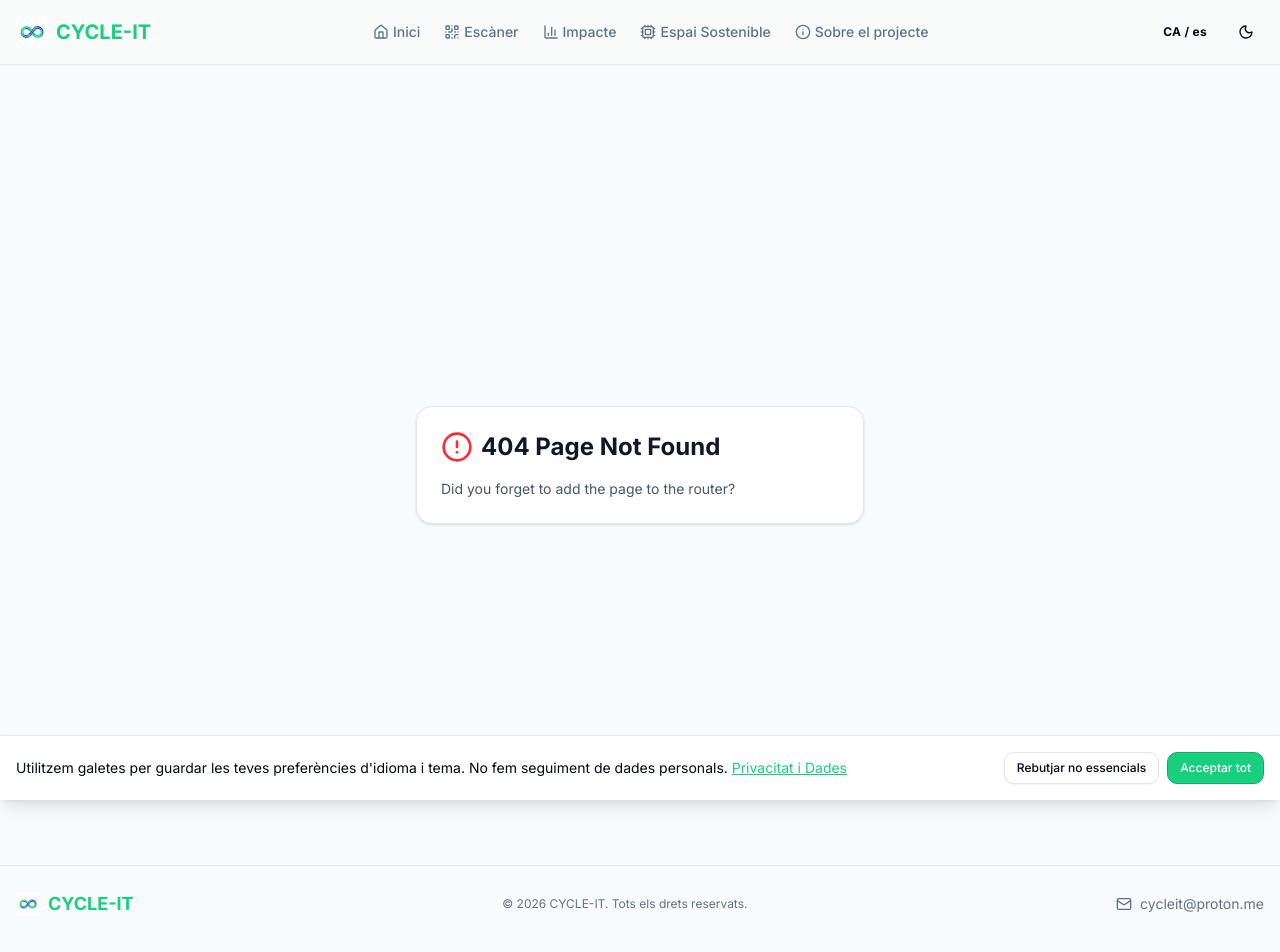
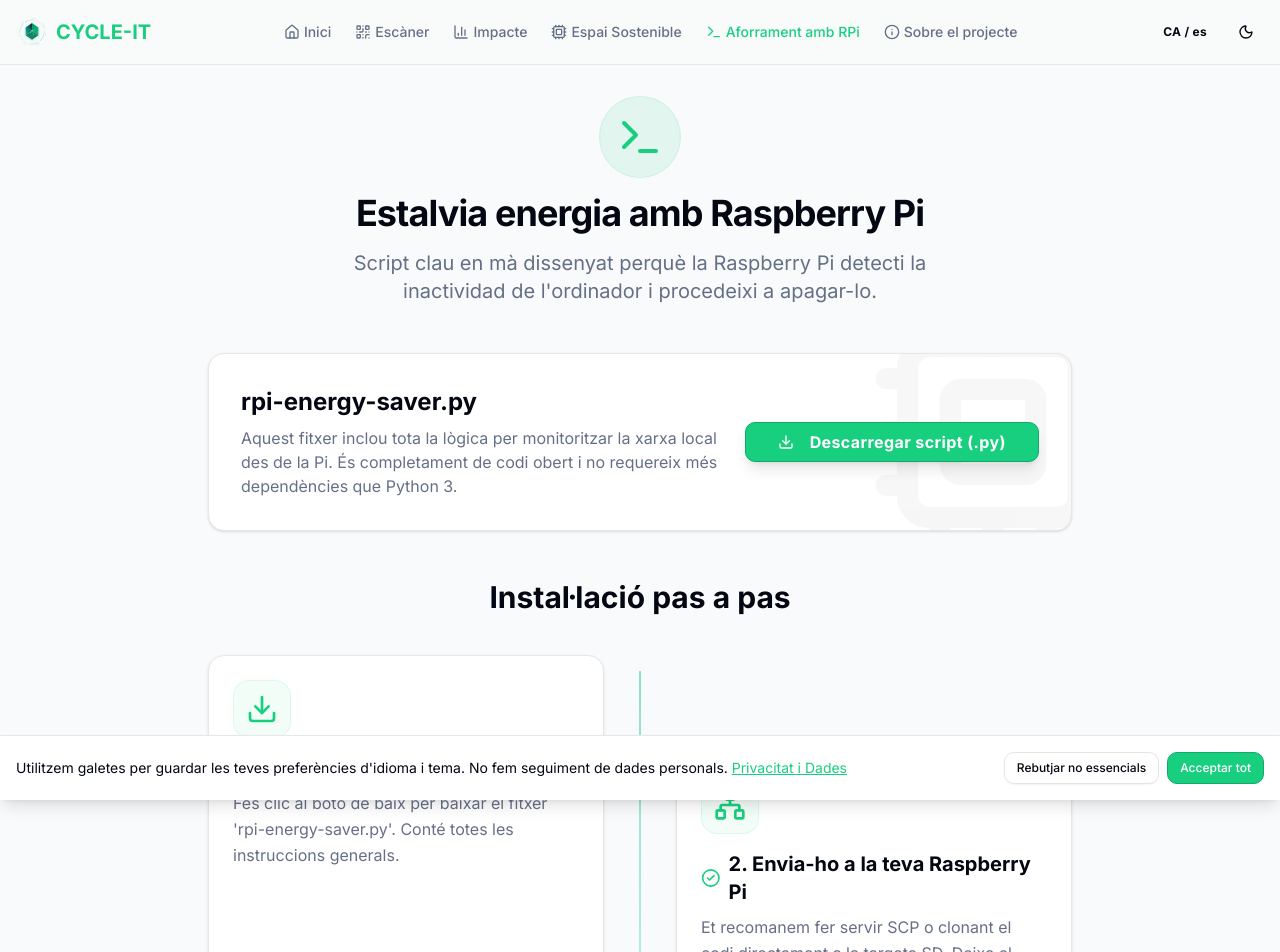
Before and after one commit to epuertasa/CYCLE-IT, a React (Vite) app: page /rpi-script in a window 1280 px wide. Shown: the top 952 px of the page. Built offline with nearby package versions, Linux system fonts and the light colour scheme.

Commit message:
feat: design enterprise revamp, rpi script and new svg logo

```diff
--- a/src/App.tsx
+++ b/src/App.tsx
@@ -14,6 +14,7 @@
 import QrCodes from "@/pages/qrcodes";
 import NotFound from "@/pages/not-found";
 import AulaVerde from "@/pages/aula-verde";
+import RpiScript from "@/pages/rpi-script";
 
 const queryClient = new QueryClient();
 
@@ -28,6 +29,7 @@
         <Route path="/about" component={About} />
         <Route path="/aula-verde" component={AulaVerde} />
         <Route path="/qrcodes" component={QrCodes} />
+        <Route path="/rpi-script" component={RpiScript} />
         <Route component={NotFound} />
       </Switch>
     </Layout>
--- a/src/components/layout.tsx
+++ b/src/components/layout.tsx
@@ -2,7 +2,7 @@
 import { Link, useLocation } from "wouter";
 import { useTranslation } from "@/hooks/use-translation";
 import { useTheme } from "next-themes";
-import { Sun, Moon, BarChart3, Info, QrCode, Menu, X, Home, Mail, Cpu } from "lucide-react";
+import { Sun, Moon, BarChart3, Info, QrCode, Menu, X, Home, Mail, Cpu, Terminal } from "lucide-react";
 import { Button } from "@/components/ui/button";
 
 export function Layout({ children }: { children: React.ReactNode }) {
@@ -36,6 +36,7 @@
     { href: "/scanner", label: t("nav.scanner"), icon: QrCode },
     { href: "/impact", label: t("nav.impact"), icon: BarChart3 },
     { href: "/aula-verde", label: t("nav.aula_verde"), icon: Cpu },
+    { href: "/rpi-script", label: t("nav.rpi_script"), icon: Terminal },
     { href: "/about", label: t("nav.about"), icon: Info },
   ];
 
@@ -44,7 +45,7 @@
       <header className="sticky top-0 z-50 w-full border-b border-border bg-background/95 backdrop-blur supports-[backdrop-filter]:bg-background/60">
         <div className="container mx-auto px-4 h-16 flex items-center justify-between">
           <Link href="/" className="flex items-center space-x-2 text-primary font-bold text-xl" data-testid="link-logo">
-            <img src="/logo-cycle-it.png" alt="Logo" className="h-8 w-8 object-contain" />
+            <img src="/logo-cycle-it.svg" alt="Logo" className="h-8 w-8 object-contain" />
             <span>CYCLE-IT</span>
           </Link>
 
@@ -144,7 +145,7 @@
         <div className="container mx-auto px-4 py-6">
           <div className="flex flex-col md:flex-row items-center justify-between gap-4">
             <div className="flex items-center gap-2 text-primary font-bold text-lg">
-              <img src="/logo-cycle-it.png" alt="Logo" className="h-6 w-6 object-contain" />
+              <img src="/logo-cycle-it.svg" alt="Logo" className="h-6 w-6 object-contain" />
               <span>CYCLE-IT</span>
             </div>
             <p className="text-xs text-muted-foreground text-center">
--- a/src/i18n/translations.ts
+++ b/src/i18n/translations.ts
@@ -65,7 +65,19 @@
     "aula_verde.conceptTitle": "El Concepte Industrial",
     "aula_verde.conceptText": "L'Espai Sostenible no va de plantes, va d'arquitectura tecnològica eficient per a empreses. Prioritzem sistemes de baix consum i monitorització IoT per maximitzar l'estalvi i la circularitat.",
     "aula_verde.safetyTitle": "Seguretat i Ergonomia",
-    "aula_verde.safetyText": "Dissenyat per a fluxos de treball moderns. Una combinació lliure de riscos laborals ideal per a institucions i empreses que aposten per un futur verd."
+    "aula_verde.safetyText": "Dissenyat per a fluxos de treball moderns. Una combinació lliure de riscos laborals ideal per a institucions i empreses que aposten per un futur verd.",
+    "nav.rpi_script": "Aforrament amb RPi",
+    "rpi.title": "Estalvia energia amb Raspberry Pi",
+    "rpi.subtitle": "Script clau en mà dissenyat perquè la Raspberry Pi detecti la inactividad de l'ordinador i procedeixi a apagar-lo.",
+    "rpi.step1.title": "1. Descarrega l'script",
+    "rpi.step1.desc": "Fes clic al botó de baix per baixar el fitxer 'rpi-energy-saver.py'. Conté totes les instruccions generals.",
+    "rpi.step2.title": "2. Envia-ho a la teva Raspberry Pi",
+    "rpi.step2.desc": "Et recomanem fer servir SCP o clonant el codi directament a la targeta SD. Deixa el fitxer a prop com a `/home/pi/scripts/`.",
+    "rpi.step3.title": "3. Configura la IP del PC",
+    "rpi.step3.desc": "Edita el fitxer i canvia `PC_IP = \"...\"` canviant-la per l'adreça en xarxa de l'ordinador principal. L'script farà un ping continu per testar.",
+    "rpi.step4.title": "4. Executa-ho permanentment",
+    "rpi.step4.desc": "Pots utilitzar utilitats com `systemd`, `cron` o la comanda `nohup python3 rpi-energy-saver.py &` per assegurar-te que sempre estigui viu.",
+    "rpi.downloadBtn": "Descarregar script (.py)"
   },
   es: {
     "nav.home": "Inicio",
@@ -131,7 +143,19 @@
     "aula_verde.conceptTitle": "El Concepto Industrial",
     "aula_verde.conceptText": "El Espacio Sostenible no va de plantas, va de arquitectura tecnológica eficiente para empresas. Priorizamos sistemas de bajo consumo y monitorización IoT para maximizar el ahorro y la circularidad.",
     "aula_verde.safetyTitle": "Seguridad y Ergonomía",
-    "aula_verde.safetyText": "Diseñado para flujos de trabajo modernos. Una combinación libre de riesgos laborales ideal para instituciones y empresas que apuestan por un futuro verde."
+    "aula_verde.safetyText": "Diseñado para flujos de trabajo modernos. Una combinación libre de riesgos laborales ideal para instituciones y empresas que apuestan por un futuro verde.",
+    "nav.rpi_script": "Ahorro con RPi",
+    "rpi.title": "Ahorra energía con Raspberry Pi",
+    "rpi.subtitle": "Script llave en mano para que la Raspberry Pi detecte la inactividad del ordenador y actúe para apagarlo.",
+    "rpi.step1.title": "1. Descarga el script",
+    "rpi.step1.desc": "Haz clic en el botón de abajo y baja el archivo 'rpi-energy-saver.py'.",
+    "rpi.step2.title": "2. Envíalo a tu Raspberry Pi",
+    "rpi.step2.desc": "Usa SCP o descárgalo de nuevo desde la Pi. Guárdalo bien en `/home/pi/scripts/`.",
+    "rpi.step3.title": "3. Configura la IP de tu PC",
+    "rpi.step3.desc": "Cambia la variable interna `PC_IP` por la red local que tenga asignada tu ordenador. El programa pringará esta dirección.",
+    "rpi.step4.title": "4. Ejecútalo siempre",
+    "rpi.step4.desc": "Integra el archivo con servicios como `systemd`, o lánzalo siempre desde el fondo aplicando `nohup python3 rpi-energy-saver.py &`.",
+    "rpi.downloadBtn": "Descargar el script (.py)"
   }
 } as const;
 
--- a/src/index.css
+++ b/src/index.css
@@ -139,36 +139,36 @@
   --elevate-1: rgba(255,255,255, .04);
   --elevate-2: rgba(255,255,255, .09);
 
-  --background: 240 10% 4%;
+  --background: 222 47% 5%;
   --foreground: 0 0% 98%;
-  --border: 240 5% 15%;
-  --card: 240 10% 6%;
+  --border: 222 25% 15%;
+  --card: 222 47% 8%;
   --card-foreground: 0 0% 98%;
-  --card-border: 240 5% 15%;
-  --sidebar: 240 10% 2%;
+  --card-border: 222 25% 15%;
+  --sidebar: 222 47% 4%;
   --sidebar-foreground: 240 5% 90%;
-  --sidebar-border: 240 5% 10%;
-  --sidebar-primary: 154 90% 50%;
-  --sidebar-primary-foreground: 240 10% 4%;
+  --sidebar-border: 222 25% 10%;
+  --sidebar-primary: 154 75% 45%;
+  --sidebar-primary-foreground: 222 47% 5%;
   --sidebar-accent: 217 91% 60%;
   --sidebar-accent-foreground: 0 0% 100%;
-  --sidebar-ring: 154 90% 50%;
-  --popover: 240 10% 6%;
+  --sidebar-ring: 154 75% 45%;
+  --popover: 222 47% 8%;
   --popover-foreground: 0 0% 98%;
-  --popover-border: 240 5% 15%;
-  --primary: 154 90% 50%;
-  --primary-foreground: 240 10% 4%;
-  --secondary: 217 80% 55%;
+  --popover-border: 222 25% 15%;
+  --primary: 154 75% 45%;
+  --primary-foreground: 222 47% 5%;
+  --secondary: 217 60% 55%;
   --secondary-foreground: 0 0% 100%;
   --muted: 222 35% 15%;
-  --muted-foreground: 220 14% 65%;
-  --accent: 160 70% 40%;
+  --muted-foreground: 222 14% 65%;
+  --accent: 160 50% 40%;
   --accent-foreground: 0 0% 100%;
   --destructive: 0 72% 51%;
   --destructive-foreground: 0 0% 100%;
   --input: 222 35% 18%;
-  --ring: 160 84% 45%;
-  --chart-1: 160 84% 45%;
+  --ring: 154 75% 45%;
+  --chart-1: 154 75% 45%;
   --chart-2: 217 80% 65%;
   --chart-3: 43 96% 60%;
   --chart-4: 280 65% 65%;
@@ -190,7 +190,7 @@
 
 @layer utilities {
   .glass-card {
-    @apply bg-card/60 backdrop-blur-xl border-card-border shadow-lg;
+    @apply bg-card/40 backdrop-blur-2xl ring-1 ring-white/10 shadow-xl;
   }
 
   .text-gradient {
--- /dev/null
+++ b/src/pages/rpi-script.tsx
@@ -0,0 +1,97 @@
+import { useTranslation } from "@/hooks/use-translation";
+import { Download, Terminal, Cpu, Network, CheckCircle2 } from "lucide-react";
+import { Button } from "@/components/ui/button";
+
+export default function RpiScript() {
+  const { t } = useTranslation();
+
+  const steps = [
+    {
+      title: t("rpi.step1.title"),
+      desc: t("rpi.step1.desc"),
+      icon: <Download className="w-8 h-8 text-primary" />,
+    },
+    {
+      title: t("rpi.step2.title"),
+      desc: t("rpi.step2.desc"),
+      icon: <Network className="w-8 h-8 text-primary" />,
+    },
+    {
+      title: t("rpi.step3.title"),
+      desc: t("rpi.step3.desc"),
+      icon: <Cpu className="w-8 h-8 text-primary" />,
+    },
+    {
+      title: t("rpi.step4.title"),
+      desc: t("rpi.step4.desc"),
+      icon: <Terminal className="w-8 h-8 text-primary" />,
+    },
+  ];
+
+  return (
+    <div className="container mx-auto px-4 py-8 max-w-4xl animate-in fade-in zoom-in duration-500">
+      <div className="flex flex-col items-center text-center mb-12">
+        <div className="p-4 bg-primary/10 rounded-full mb-4 ring-1 ring-primary/20">
+          <Terminal className="w-12 h-12 text-primary" />
+        </div>
+        <h1 className="text-4xl font-extrabold tracking-tight mb-4 text-foreground">
+          {t("rpi.title")}
+        </h1>
+        <p className="text-xl text-muted-foreground max-w-2xl">
+          {t("rpi.subtitle")}
+        </p>
+      </div>
+
+      <div className="bg-card border shadow-sm rounded-xl p-8 mb-12 flex flex-col md:flex-row items-center justify-between gap-6 overflow-hidden relative">
+        {/* Subtle background element */}
+        <div className="absolute opacity-[0.03] top-[-50px] right-[-50px] pointer-events-none">
+          <Cpu className="w-64 h-64" />
+        </div>
+
+        <div className="flex-1 z-10">
+          <h2 className="text-2xl font-bold mb-2">rpi-energy-saver.py</h2>
+          <p className="text-muted-foreground">
+            Aquest fitxer inclou tota la lògica per monitoritzar la xarxa local des de la Pi.
+            És completament de codi obert i no requereix més dependències que Python 3.
+          </p>
+        </div>
+
+        <div className="z-10 shrink-0">
+          <Button size="lg" className="w-full md:w-auto font-bold tracking-wide shadow-lg hover:shadow-primary/25 transition-all text-base" asChild>
+            <a href="/rpi-energy-saver.py" download="rpi-energy-saver.py">
+              <Download className="mr-2 w-5 h-5" />
+              {t("rpi.downloadBtn")}
+            </a>
+          </Button>
+        </div>
+      </div>
+
+      <div className="space-y-6">
+        <h2 className="text-3xl font-bold text-center mb-10">Instal·lació pas a pas</h2>
+
+        <div className="grid md:grid-cols-2 gap-6 relative">
+          {/* Timeline connecting line for desktop view */}
+          <div className="hidden md:block absolute left-1/2 top-4 bottom-4 w-0.5 bg-gradient-to-b from-primary/50 to-transparent -translate-x-1/2 z-0"></div>
+
+          {steps.map((step, index) => (
+            <div
+               key={index}
+               className={`bg-card p-6 rounded-xl border shadow-sm flex flex-col items-start gap-4 transform transition-transform hover:-translate-y-1 relative z-10 ${index % 2 === 0 ? "md:mr-6" : "md:ml-6 md:mt-24"}`}
+            >
+               <div className="bg-primary/5 p-3 rounded-2xl border border-primary/10 inline-flex">
+                 {step.icon}
+               </div>
+               <div>
+                  <h3 className="text-xl font-bold mb-2 flex items-center gap-2">
+                    <CheckCircle2 className="w-5 h-5 text-primary" />
+                    {step.title}
+                  </h3>
+                  <p className="text-muted-foreground leading-relaxed">{step.desc}</p>
+               </div>
+            </div>
+          ))}
+        </div>
+      </div>
+    </div>
+  );
+}
```
Also changed, not shown: public/logo-cycle-it.svg (added), 1 other file (tests, documents, lock files or other folders).
